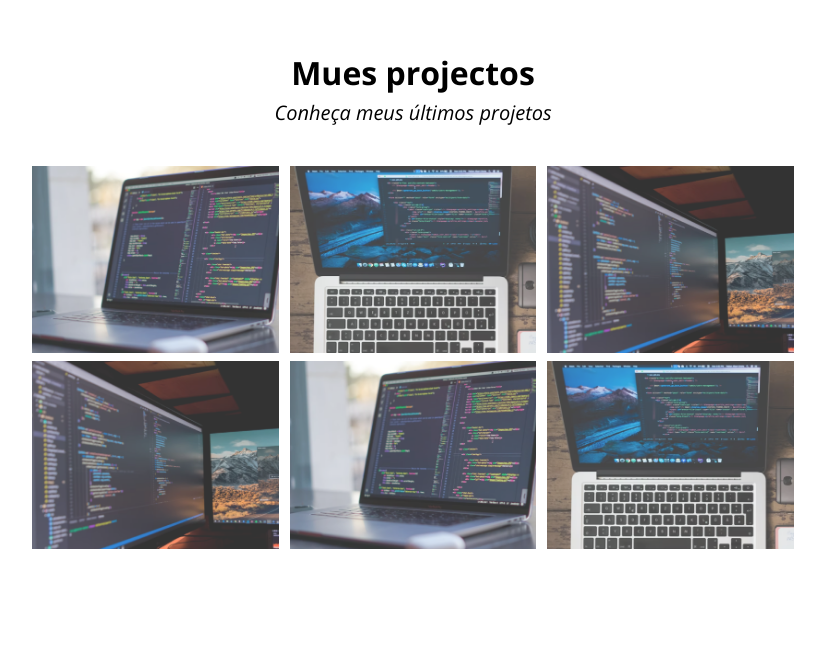
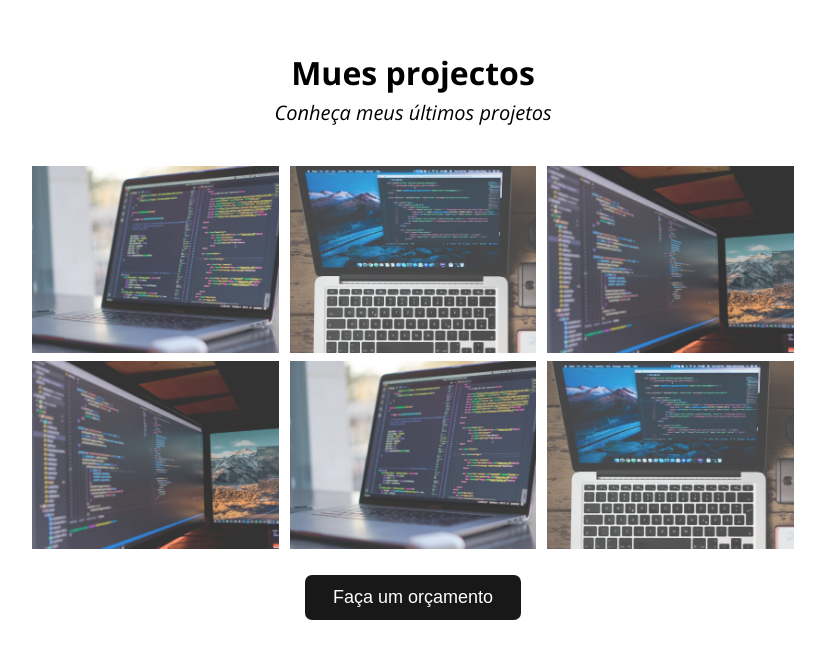
Before and after one commit to lucasaraujope/cursodev, a plain HTML site: page Portifolio/index.html in a window 1280 px wide. Shown: the part 1425-2083 px from the top of the page, without its empty margins (227-1052 px from the left). Before the commit the page ends 2062 px from the top, so only its background shows below. Drawn offline with nearby package versions, Linux system fonts and the light colour scheme.

Commit message:
Finalizando section de projects

```diff
--- a/Portifolio/index.html
+++ b/Portifolio/index.html
@@ -51,6 +51,8 @@
             <img src="./images/projeto1.png" alt="">
             <img src="./images/projeto2.png" alt="">
         </div>
+
+        <button class="action">Faça um orçamento</button>
     </section>
 </body>
 </html>
--- a/Portifolio/style.css
+++ b/Portifolio/style.css
@@ -166,7 +166,18 @@ body{
 
         & img:hover{
             opacity: 1;
-
         }
     }
+
+    & .action{
+        background-color: #181818;
+        border: none;
+        padding: 1.2rem 2.8rem;
+        border-radius: .7rem;
+        font-size: 1.8rem;
+        color: #fff;
+        margin-top: 1.8rem;
+
+        cursor: pointer;
+    }
 }
```
